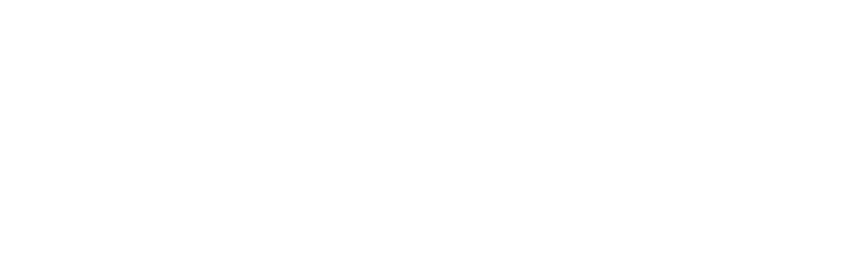
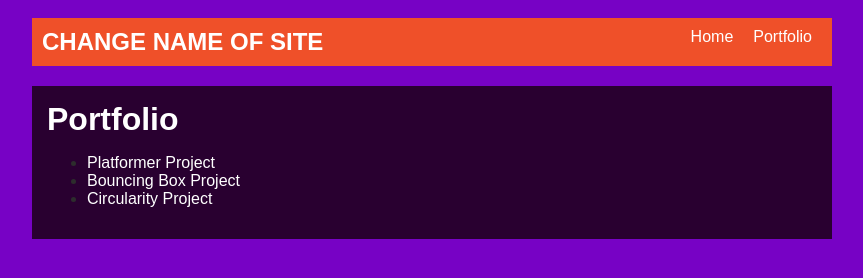
Before and after one commit to Itzmatt86/Itzmatt86z.github.io, a plain HTML site: page portfolio.html in a window 1280 px wide. Shown: the whole page, without its empty margins (208-1071 px from the left). Drawn offline with Linux system fonts and the light colour scheme.

Commit message:
Started Site

```diff
--- a/portfolio.html
+++ b/portfolio.html
@@ -0,0 +1,41 @@
+<!DOCTYPE html>
+<html>
+  <head>
+    <title>CHANGE THIS TITLE</title>
+    <link rel="stylesheet" href="style.css" />
+  </head>
+
+  <body>
+    <!-- All content goes here -->
+    <div id="all-contents">
+      <nav>
+        <h1>CHANGE NAME OF SITE</h1>
+        <ul id="nav-ul">
+          <li class="nav-li">
+            <a href="index.html">Home</a>
+          </li>
+
+          <li class="nav-li">
+            <a href="portfolio.html">Portfolio</a>
+          </li>
+        </ul>
+      </nav>
+      <main>
+        <div class="content">
+          <h1>Portfolio</h1>
+          <ul id="portfolio">
+            <li>
+              <a href="fsd-projects/platformer/">Platformer Project</a>
+            </li>
+            <li>
+              <a href="fsd-projects/bouncing-box/">Bouncing Box Project</a>
+            </li>
+            <li>
+              <a href="fsd-projects/circularity/">Circularity Project</a>
+            </li>
+          </ul>
+        </div>
+      </main>
+    </div>
+  </body>
+</html>
--- a/style.css
+++ b/style.css
@@ -52,7 +52,7 @@ a {
 
 /* main container area beneath menu */
 main {
-    background: rgb(111, 255, 0);
+    background: rgb(41, 0, 48);
     display: flex;
     margin-top: 20px;
 }
```
Also changed, not shown: index.html (+5 -1 lines).
